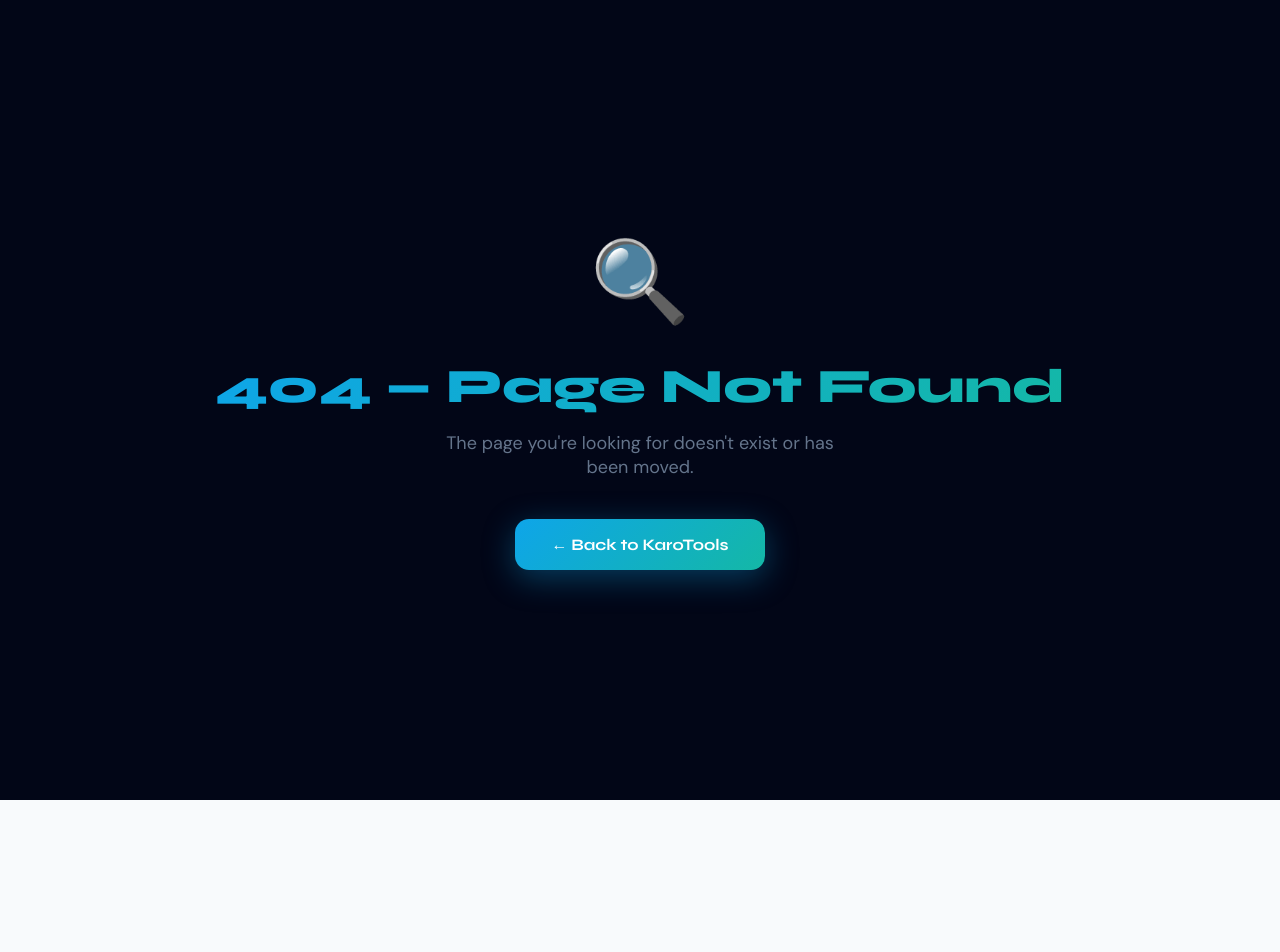
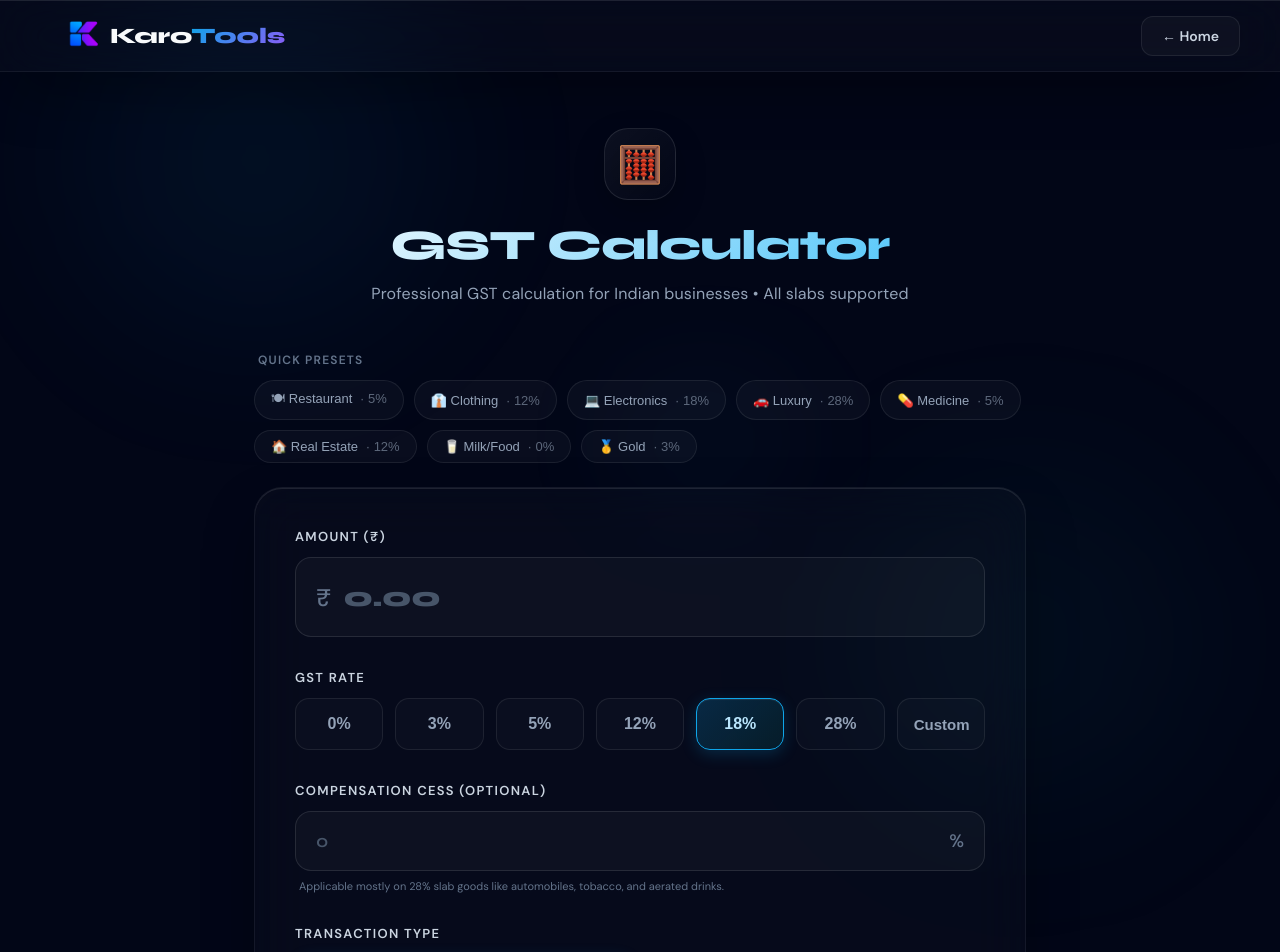
Before and after one commit to daxpatel109/karotools, a React (Vite) app: page /gst-calculator/1 in a window 1280 px wide. Before the commit this address had no page. Shown: the top 952 px of the page. Before the commit the page ends 800 px from the top, so only its background shows below. Built offline with nearby package versions, Linux system fonts and the light colour scheme.

Commit message:
feat(seo): implement programmatic SEO routing for GST keywords and generate sitemap

```diff
--- a/src/App.jsx
+++ b/src/App.jsx
@@ -84,6 +84,7 @@ export default function App() {
         <Routes>
           <Route path="/" element={<Home />} />
           <Route path="/gst-calculator" element={<GSTCalculator />} />
+          <Route path="/gst-calculator/:keyword" element={<GSTCalculator />} />
           <Route path="/invoice-generator" element={<InvoiceGenerator />} />
           <Route path="/bio-generator" element={<BioGenerator />} />
           <Route path="/email-generator" element={<EmailGenerator />} />
--- a/src/GSTCalculator.jsx
+++ b/src/GSTCalculator.jsx
@@ -1,7 +1,29 @@
 import { useState, useEffect } from "react";
-import { Link } from "react-router-dom";
+import { Link, useParams } from "react-router-dom";
 
 export default function GSTCalculator() {
+  const { keyword } = useParams();
+
+  let seoTitle = "Free Online GST Calculator India | KaroTools";
+  let seoH1 = "GST Calculator";
+  let seoDesc = "Calculate IGST, CGST, and SGST instantly. A free, accurate, and fast GST calculator built for Indian freelancers and small businesses.";
+
+  if (keyword === "reverse-gst-calculator") {
+    seoTitle = "Reverse GST Calculator India | KaroTools";
+    seoH1 = "Reverse GST Calculator";
+    seoDesc = "Calculate Reverse GST instantly to find the exact base amount before tax. Perfect for Indian freelancers and businesses.";
+  } else if (keyword === "18-percent-gst-calculator") {
+    seoTitle = "18% GST Calculator India | KaroTools";
+    seoH1 = "18% GST Calculator";
+    seoDesc = "Calculate 18% GST exactly. Instantly find CGST, SGST, and IGST for the 18 percent tax slab in India.";
+  } else if (keyword === "gst-calculator-for-freelancers") {
+    seoTitle = "GST Calculator for Indian Freelancers | KaroTools";
+    seoH1 = "Freelance GST Calculator";
+  } else if (keyword === "inclusive-exclusive-gst-calculator") {
+    seoTitle = "Inclusive & Exclusive GST Calculator | KaroTools";
+    seoH1 = "Inclusive/Exclusive GST Calculator";
+  }
+
   const [amount, setAmount] = useState(() => localStorage.getItem("gst_amount") || "");
   const [gstRate, setGstRate] = useState(() => Number(localStorage.getItem("gst_rate")) || 18);
   const [customRate, setCustomRate] = useState(() => localStorage.getItem("gst_customRate") || "");
@@ -19,6 +41,16 @@ export default function GSTCalculator() {
 
   const activeRate = isCustom ? (customRate === "" ? NaN : Number(customRate)) : Number(gstRate);
 
+  // Auto-configure tool based on keyword
+  useEffect(() => {
+    if (keyword === "reverse-gst-calculator") {
+      setType("inclusive");
+    } else if (keyword === "18-percent-gst-calculator") {
+      setGstRate(18);
+      setIsCustom(false);
+    }
+  }, [keyword]);
+
   const presets = [
     { label: "🍽 Restaurant", rate: 5 },
     { label: "👔 Clothing", rate: 12 },
@@ -33,7 +65,7 @@ export default function GSTCalculator() {
   // SERP SEO & Schema Injection
   useEffect(() => {
     window.scrollTo(0, 0);
-    document.title = "Free Online GST Calculator India | KaroTools";
+    document.title = seoTitle;
 
     let metaDescription = document.querySelector('meta[name="description"]');
     if (!metaDescription) {
@@ -41,7 +73,7 @@ export default function GSTCalculator() {
       metaDescription.name = "description";
       document.head.appendChild(metaDescription);
     }
-    metaDescription.content = "Calculate IGST, CGST, and SGST instantly. A free, accurate, and fast GST calculator built for Indian freelancers and small businesses.";
+    metaDescription.content = seoDesc;
 
     const schemaScript = document.createElement('script');
     schemaScript.type = 'application/ld+json';
@@ -354,7 +386,7 @@ export default function GSTCalculator() {
           <div style={{ display: "inline-flex", alignItems: "center", justifyContent: "center", width: "72px", height: "72px", borderRadius: "24px", background: "linear-gradient(135deg, rgba(255,255,255,0.05), rgba(255,255,255,0.01))", border: "1px solid rgba(255,255,255,0.1)", marginBottom: "20px", boxShadow: "0 12px 32px rgba(0,0,0,0.2)" }}>
             <span style={{ fontSize: "36px", filter: "drop-shadow(0 4px 12px rgba(0,0,0,0.3))" }}>🧮</span>
           </div>
-          <h1 className="gradient-text" style={{ fontSize: "42px", fontWeight: "800", fontFamily: "'Syne',sans-serif", marginBottom: "12px", letterSpacing: "-0.02em" }}>GST Calculator</h1>
+          <h1 className="gradient-text" style={{ fontSize: "42px", fontWeight: "800", fontFamily: "'Syne',sans-serif", marginBottom: "12px", letterSpacing: "-0.02em" }}>{seoH1}</h1>
           <p style={{ color: "#94a3b8", fontSize: "16px", fontWeight: "400", letterSpacing: "0.01em" }}>Professional GST calculation for Indian businesses • All slabs supported</p>
         </div>
 
```
Also changed, not shown: 1 other file (tests, documents, lock files or other folders).
